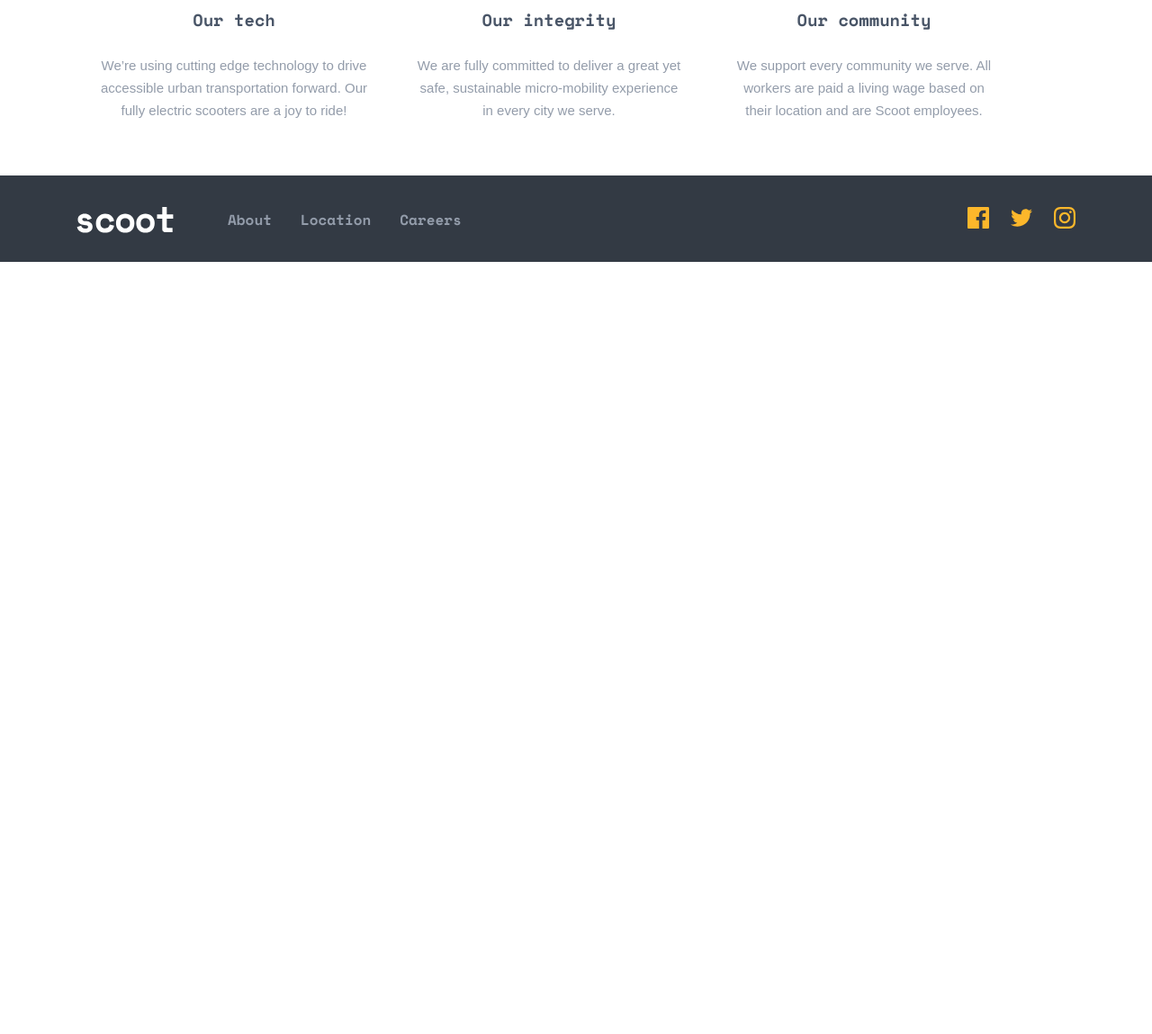
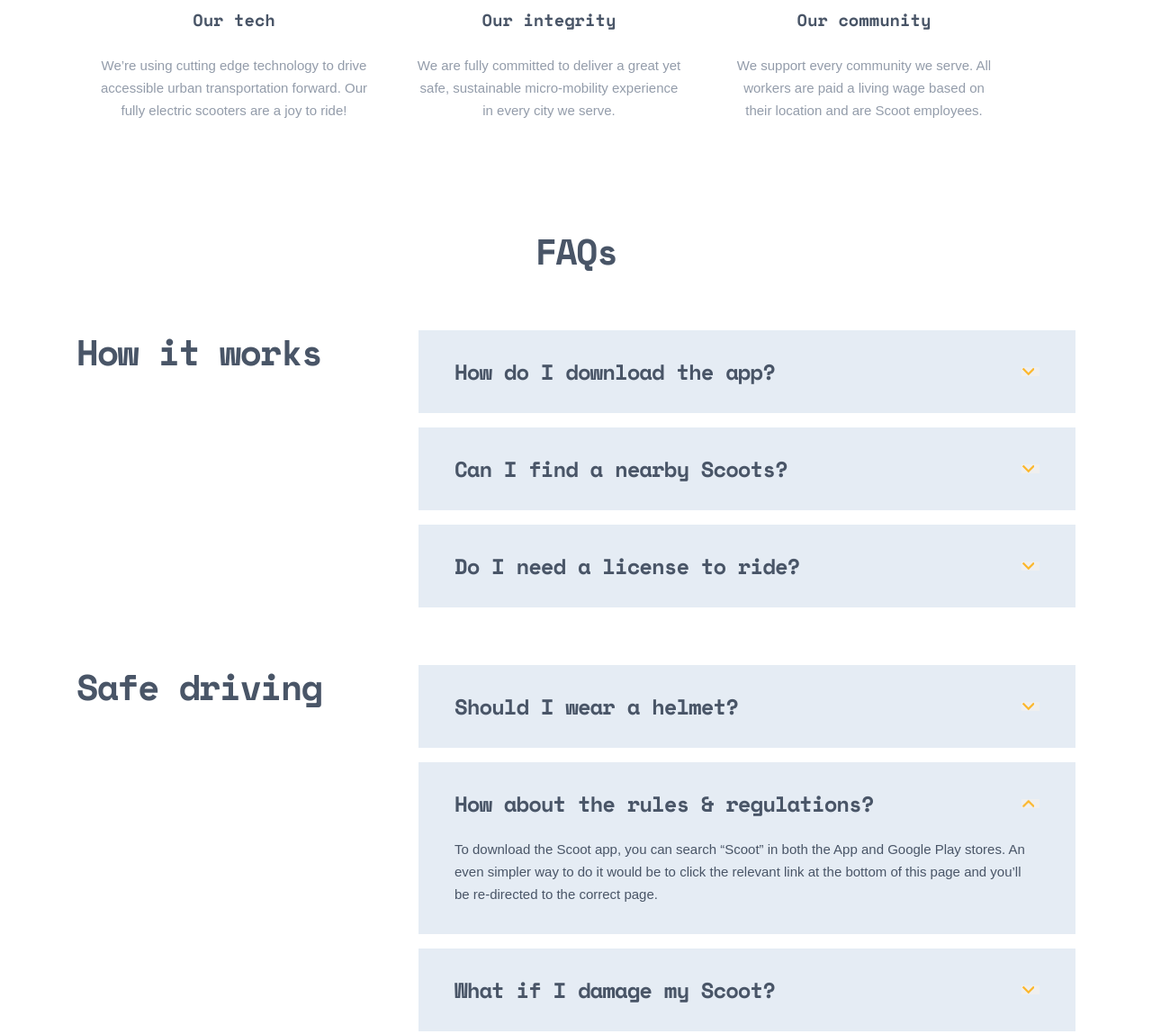
Before and after one commit to beyKH/scoot-website, a plain HTML site: page about.html in a window 1280 px wide. Shown: the part 2029-3178 px from the top of the page at 90% size. Before the commit the page ends 2320 px from the top, so only its background shows below. Drawn offline with Linux system fonts and the light colour scheme.

Commit message:
faq section is done

```diff
--- a/about.html
+++ b/about.html
@@ -107,6 +107,84 @@
       </div>
     </section>
 
+    <section class="faqs">
+      <h2 class="faqs__heading heading">FAQs</h2>
+      <div class="container__faqs container">
+
+        <div class="faqs__box qa ">
+          <h3 class="qa__heading heading">How it works</h3>
+          <ul class="faqs__list">
+            <li class="faqs__item faq">
+              <div class="faq__top">
+                <h4 class="faq__question heading">How do I download the app?</h4>
+                <button class="faq__button"></button>
+              </div>
+              <p class="faq__answer">To download the Scoot app, you can search “Scoot” in both the App and Google Play
+                stores. An even simpler way to do it would be to click the relevant link at the bottom of this page and
+                you’ll be re-directed to the correct page.</p>
+
+            </li>
+            <li class="faqs__item faq">
+              <div class="faq__top">
+                <h4 class="faq__question heading">Can I find a nearby Scoots?</h4>
+                <button class="faq__button"></button>
+              </div>
+              <p class="faq__answer">To download the Scoot app, you can search “Scoot” in both the App and Google Play
+                stores. An even simpler way to do it would be to click the relevant link at the bottom of this page and
+                you’ll be re-directed to the correct page.</p>
+
+            </li>
+            <li class="faqs__item faq">
+              <div class="faq__top">
+                <h4 class="faq__question heading">Do I need a license to ride?</h4>
+                <button class="faq__button"></button>
+              </div>
+              <p class="faq__answer">To download the Scoot app, you can search “Scoot” in both the App and Google Play
+                stores. An even simpler way to do it would be to click the relevant link at the bottom of this page and
+                you’ll be re-directed to the correct page.</p>
+
+            </li>
+
+          </ul>
+        </div>
+        <div class="faqs__box qa ">
+          <h3 class="qa__heading heading">Safe driving</h3>
+          <ul class="faqs__list">
+            <li class="faqs__item faq">
+              <div class="faq__top">
+                <h4 class="faq__question heading">Should I wear a helmet?</h4>
+                <button class="faq__button"></button>
+              </div>
+              <p class="faq__answer">To download the Scoot app, you can search “Scoot” in both the App and Google Play
+                stores. An even simpler way to do it would be to click the relevant link at the bottom of this page and
+                you’ll be re-directed to the correct page.</p>
+
+            </li>
+            <li class="faqs__item faq faq--active">
+              <div class="faq__top">
+                <h4 class="faq__question heading">How about the rules & regulations?</h4>
+                <button class="faq__button"></button>
+              </div>
+              <p class="faq__answer">To download the Scoot app, you can search “Scoot” in both the App and Google Play
+                stores. An even simpler way to do it would be to click the relevant link at the bottom of this page and
+                you’ll be re-directed to the correct page.</p>
+
+            </li>
+            <li class="faqs__item faq">
+              <div class="faq__top">
+                <h4 class="faq__question heading">What if I damage my Scoot?</h4>
+                <button class="faq__button"></button>
+              </div>
+              <p class="faq__answer">To download the Scoot app, you can search “Scoot” in both the App and Google Play
+                stores. An even simpler way to do it would be to click the relevant link at the bottom of this page and
+                you’ll be re-directed to the correct page.</p>
+
+            </li>
+          </ul>
+        </div>
+      </div>
+    </section>
+
   </main>
   <!-- FOOTER -->
   <footer class="footer">
@@ -160,6 +238,6 @@
 
     </div>
   </footer>
-
+  <script src="js/main.js"></script>
 </body>
 </html>
--- a/css/styles.css
+++ b/css/styles.css
@@ -805,3 +805,125 @@
   color: var(--main-dim-grey);
 
 }
+
+/* FAQS SECTION */
+.faqs{
+  padding-top: 60px;
+}
+
+.faqs__heading{
+  margin-top: 0;
+  margin-bottom: 64px;
+  text-align: center;
+  font-weight: bold;
+  font-size: 40px;
+  line-height: 48px;
+  letter-spacing: -1.8px;
+  color: var(--main-dark-navy)
+}
+
+
+.faqs__box {
+  display: flex;
+  /* align-items: center; */
+}
+
+.qa {
+  margin-bottom: 64px;
+}
+
+.qa__heading {
+  margin-top: 0;
+  margin-bottom: 0px;
+  width: 350px;
+  margin-right: 30px;
+  font-weight: bold;
+  font-size: 40px;
+  line-height: 48px;
+  letter-spacing: -1.8px;
+  color: var(--main-dark-navy);
+}
+
+.faqs__list {
+  margin: 0;
+  padding: 0;
+  width: 730px;
+  list-style: none;
+}
+
+.faqs__item {
+  background-color: var(--main-light-grey);
+  padding: 32px 40px;
+}
+
+.faq {}
+
+.faq:not(:last-child) {
+  margin-bottom: 16px;
+}
+
+.faq__top{
+  position: relative;
+  display: flex;
+  align-items: center;
+  justify-content: space-between;
+}
+
+.faq__top:hover{
+  color: var(--main-dim-grey);
+}
+
+.faq__question{
+  margin-top: 0;
+  margin-bottom: 0;
+  font-weight: bold;
+  font-size: 24px;
+  line-height: 28px;
+  letter-spacing: -1px;
+  color: var(--main-dark-navy);
+
+}
+
+.faq__button{
+  cursor: pointer;
+  border: none;
+  width: 20px;
+  height: 10px;
+  background-image: url("../img/arrow-down.svg");
+  background-size: contain;
+  background-repeat: no-repeat;
+}
+
+.faq__button::before{
+  position: absolute;
+  z-index: 1;
+  content: '';
+  top: 0;
+  left: 0;
+  width: 100%;
+  height: 100%;
+  cursor: pointer;
+}
+
+
+.faq__answer{
+  display: none;
+  margin-top: 24px;
+  margin-bottom: 0;
+  font-weight: normal;
+  font-size: 15px;
+  line-height: 25px;
+  color:  #495567;
+  transition: opacity 0.5s ease;
+}
+
+
+.faq--active .faq__answer{
+  display: block;
+  width: 100%;
+}
+
+
+.faq--active .faq__button{
+  background-image: url("../img/arrow-up.png");
+}
--- a/js/main.js
+++ b/js/main.js
@@ -0,0 +1,11 @@
+elsFaqBtns = document.querySelectorAll('.faq__button');
+elsFaqItem = document.querySelectorAll('.faqs__item');
+
+elsFaqBtns.forEach(function (btn) {
+  btn.addEventListener('click', function (evt) {
+      // Linkning tabiiy reaksiyasi (sakrash)ning oldi olinadi
+      // evt.preventDefault();
+    console.log('hello');
+    btn.closest('.faqs__item').classList.toggle('faq--active');
+  })
+})
```
Also changed, not shown: index.html (+1 -1 lines), img/arrow-down.svg (added), img/arrow-up.png (added).
